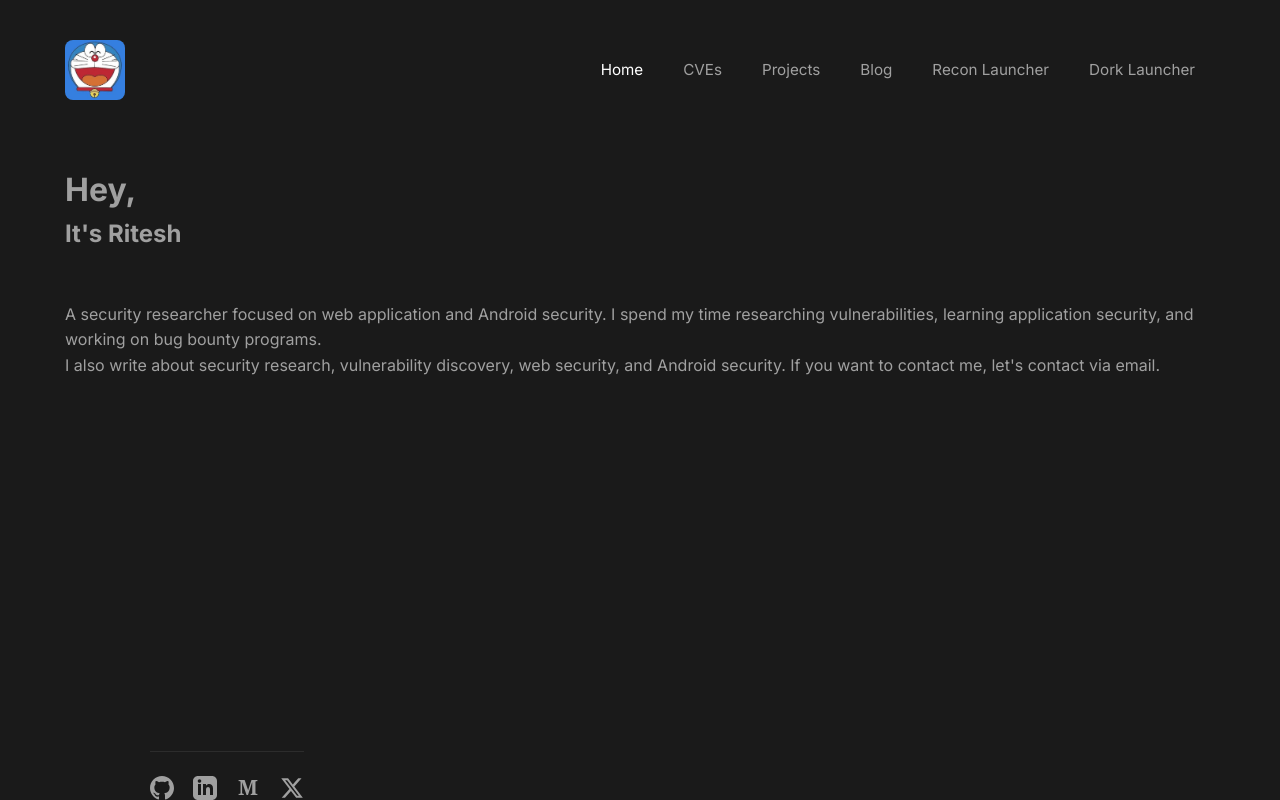
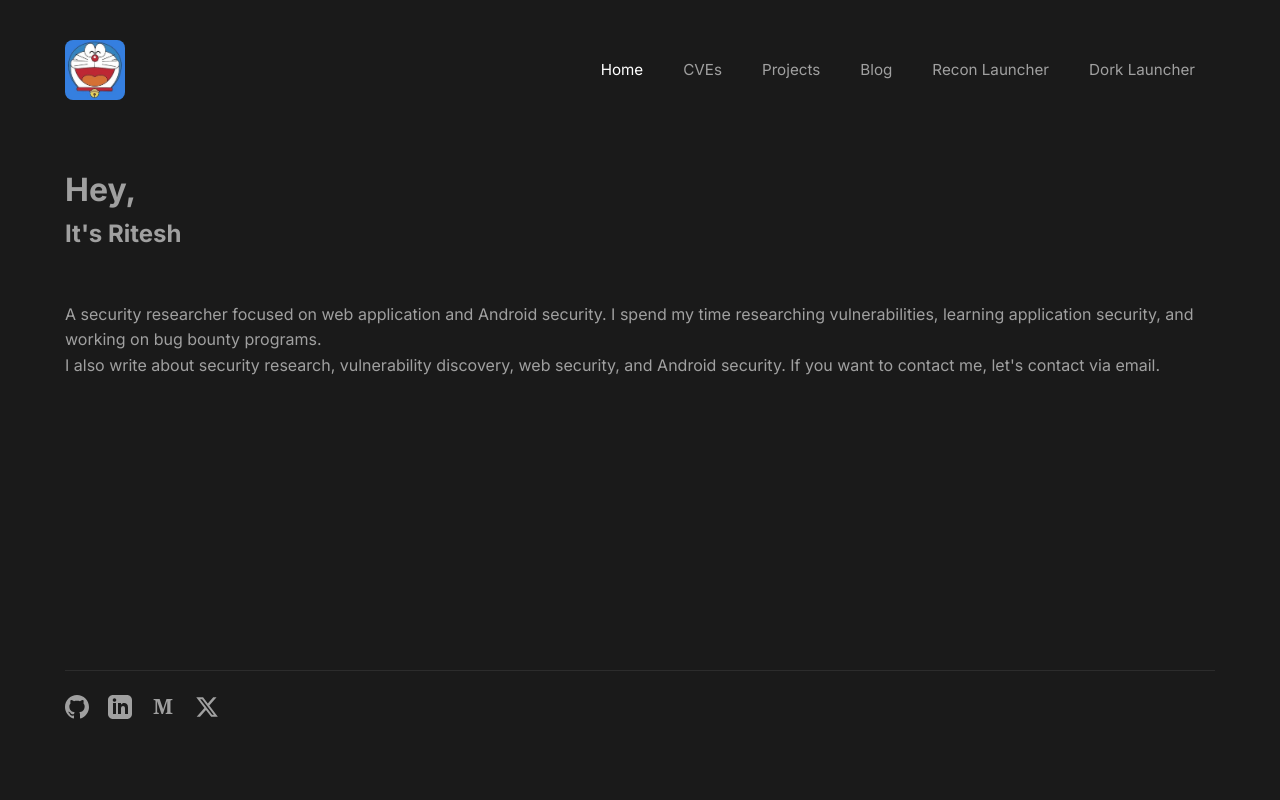
Before and after one commit to Ritesh-Thorve/Mini-Doraemon, a website built with Vite: page index.html in a window 1280 px wide. Built offline with nearby package versions, Linux system fonts and the light colour scheme.

Commit message:
fixed footer

```diff
--- a/styles.css
+++ b/styles.css
@@ -198,17 +198,20 @@ main {
 /* Footer */
 
 footer {
-    margin-top: 4rem;
-    width: min(100%, var(--content-width));
-    margin-left: auto;
-    margin-right: auto;
+    width: 100%;
+    max-width: var(--header-width);
+    margin: 4rem auto 0;
+    margin-bottom: 7cap;
 }
 
 .footer-links {
+    width: 100%;
     display: flex;
+    align-items: center;
+    justify-content: flex-start;
     gap: 1.2rem;
-    width: fit-content;
-    border-top: 1px solid rgba(255,255,255,0.08);
+
+    border-top: 1px solid rgba(255, 255, 255, 0.08);
     padding-top: 1.5rem;
 }
 
@@ -228,7 +231,6 @@ footer {
     height: 24px;
     fill: currentColor;
 }
-
 /* Blog List */
 
 .blogs-page {
```
